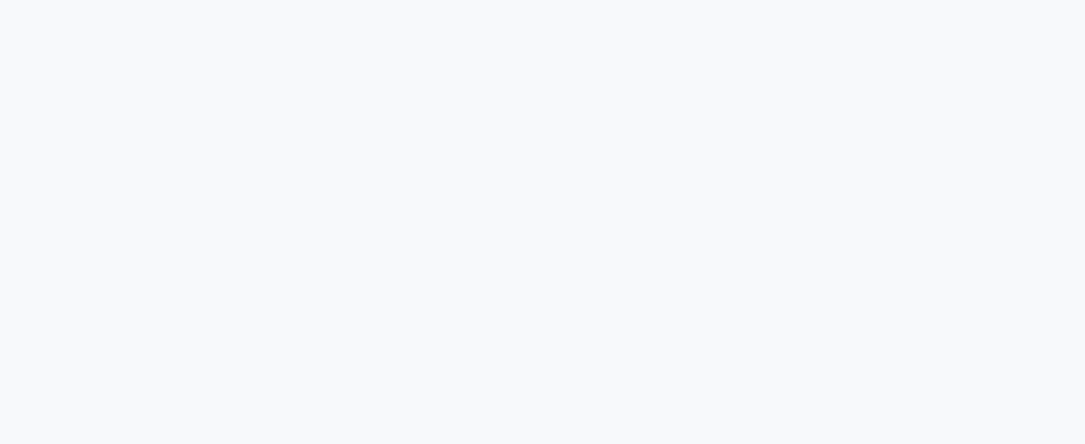
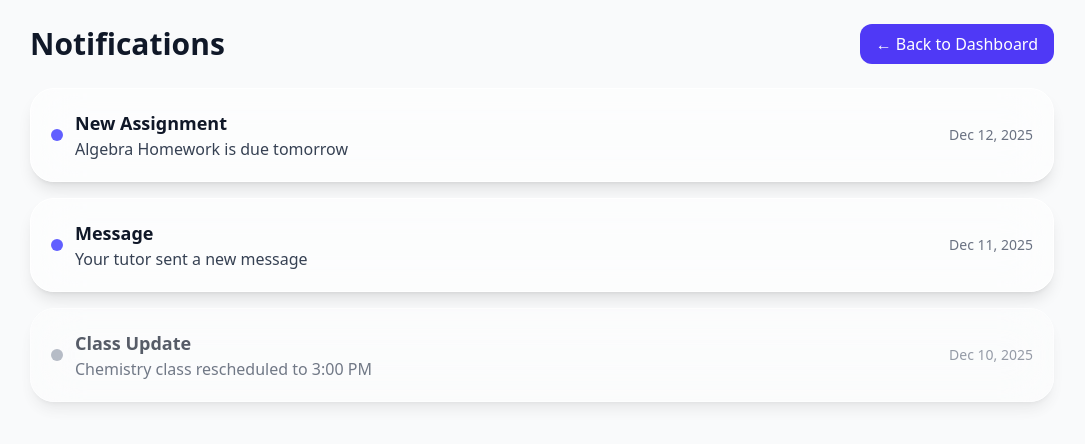
Before and after one commit to juliusmwas/StudyHub, a React (Vite) app: page /student/Notifications in a window 1280 px wide. Before the commit this address had no page. Shown: the top 444 px of the page, without its empty margins (98-1183 px from the left). Built offline with nearby package versions, Linux system fonts and the light colour scheme.

Commit message:
Updated the notification button to show notification pages with all notifications available for the user

```diff
--- a/src/App.jsx
+++ b/src/App.jsx
@@ -16,6 +16,10 @@ import StudentProgress from "./Pages/dashboard/student/Progress/StudentProgress"
 import AllClasses from "./Pages/dashboard/student/Classes/AllClasses";
 import ClassDetails from './Pages/dashboard/student/Classes/ClassDetails';
 import JoinLiveClass from './Pages/dashboard/student/Classes/JoinLiveClass';
+import Notes from './Pages/dashboard/student/Resources/Notes';
+import PDFs from './Pages/dashboard/student/Resources/PDFs';
+import Videos from './Pages/dashboard/student/Resources/Videos';
+import Notifications from './Pages/dashboard/student/Notifications/Notifications';
 
 
 function App() {
@@ -49,6 +53,11 @@ function App() {
         <Route path="/student/classes" element={<AllClasses />} />
         <Route path="/student/classes/:id" element={<ClassDetails />} />
         <Route path="/student/class/:id/live" element={<JoinLiveClass />} />
+        <Route path="/student/Resources/notes" element={<Notes />} />
+        <Route path="/student/Resources/pdfs" element={<PDFs />} />
+        <Route path="/student/Resources/videos" element={<Videos />} />
+        <Route path="/student/Notifications" element={<Notifications />} />
+
 
 
 
--- a/src/Components/StudentNavbar.jsx
+++ b/src/Components/StudentNavbar.jsx
@@ -1,4 +1,8 @@
 import React, { useState } from 'react';
+import { useNavigate } from "react-router-dom";
+
+
+
 
 /* -------------------------------------------------------------------------- */
 /*                               ICON COMPONENTS                               */
@@ -63,6 +67,8 @@ const NavLink = ({ icon: Icon, label, href, isActive }) => (
     </a>
 );
 
+
+
 /* ------------------------------ Profile Menu -------------------------------- */
 
 const ProfileDropdown = ({ onLogout }) => {
@@ -74,6 +80,8 @@ const ProfileDropdown = ({ onLogout }) => {
         { name: 'Support / Help', href: '#/support', icon: Support },
         { name: 'Logout', action: onLogout, icon: OutlineLogout, isDestructive: true },
     ];
+
+
 
     return (
         <div className="relative">
@@ -122,7 +130,7 @@ const ProfileDropdown = ({ onLogout }) => {
 
 export default function StudentNavbar({ activeTab = 'Dashboard' }) {
     const [mobileOpen, setMobileOpen] = useState(false);
-
+const navigate = useNavigate();
     const handleLogout = () => {
         console.log("Logging out...");
     };
@@ -141,9 +149,9 @@ export default function StudentNavbar({ activeTab = 'Dashboard' }) {
 
                     {/* Desktop Middle Nav */}
                     <div className="hidden md:flex gap-4">
-                        <NavLink icon={Home} label="Dashboard" href="#/dashboard" isActive={activeTab === 'Dashboard'} />
-                        <NavLink icon={BookOpen} label="Classes" href="#/courses" isActive={activeTab === 'Courses'} />
-                        <NavLink icon={ClipboardCheck} label="Assignments" href="#/assignments" isActive={activeTab === 'Assignments'} />
+                        <NavLink icon={Home} label="Dashboard" href="#dashboard" isActive={activeTab === 'Dashboard'} />
+                        <NavLink icon={BookOpen} label="Classes" href="#classes" isActive={activeTab === 'Classes'} />
+                        <NavLink icon={ClipboardCheck} label="Assignments" href="#assignments" isActive={activeTab === 'Assignments'} />
                     </div>
 
                     {/* Right actions */}
@@ -160,10 +168,15 @@ export default function StudentNavbar({ activeTab = 'Dashboard' }) {
                         </div>
 
                         {/* Notifications */}
-                        <button className="relative p-2 rounded-full hover:bg-gray-100 text-gray-600">
+                        <button
+                            className="relative p-2 rounded-full hover:bg-gray-100 text-gray-600"
+                            onClick={() => navigate("/student/Notifications")}
+                            >
                             <Bell className="w-6 h-6" />
-                            <span className="absolute top-0 right-0 bg-red-600 text-white text-xs rounded-full h-5 w-5 flex items-center justify-center">4</span>
-                        </button>
+                            <span className="absolute top-0 right-0 bg-red-600 text-white text-xs rounded-full h-5 w-5 flex items-center justify-center">
+                                4
+                            </span>
+                            </button>
 
                         {/* Messages */}
                         <button className="relative p-2 rounded-full hover:bg-gray-100 text-gray-600">
@@ -191,7 +204,7 @@ export default function StudentNavbar({ activeTab = 'Dashboard' }) {
                 <div className="md:hidden bg-white border-t border-gray-100 p-4 space-y-3 animate-fade-in-down">
 
                     <NavLink icon={Home} label="Dashboard" href="#/dashboard" isActive={activeTab === 'Dashboard'} />
-                    <NavLink icon={BookOpen} label="Classes" href="#/courses" isActive={activeTab === 'Courses'} />
+                    <NavLink icon={BookOpen} label="Classes" href="#/classes" isActive={activeTab === 'Classes'} />
                     <NavLink icon={ClipboardCheck} label="Assignments" href="#/assignments" isActive={activeTab === 'Assignments'} />
 
                     <div className="pt-3 border-t">
--- a/src/Pages/dashboard/student/Dashboard.jsx
+++ b/src/Pages/dashboard/student/Dashboard.jsx
@@ -60,7 +60,7 @@ export default function StudentDashboard() {
     </section>
 
           {/* Upcoming Classes (Glassy + Minimal + Clean) */}
-          <section className="mb-14">
+          <section id="classes" className="mb-14">
             <div className="flex justify-between items-center mb-4">
               <h2 className="text-2xl font-semibold text-gray-900">Upcoming Classes</h2>
 
--- /dev/null
+++ b/src/Pages/dashboard/student/Notifications/Notifications.jsx
@@ -0,0 +1,73 @@
+import { useNavigate } from "react-router-dom";
+
+export default function Notifications() {
+  const navigate = useNavigate();
+
+  // Mock notifications data
+  const notifications = [
+    {
+      id: 1,
+      type: "New Assignment",
+      message: "Algebra Homework is due tomorrow",
+      date: "Dec 12, 2025",
+      link: "/student/assignments/1",
+      isRead: false,
+    },
+    {
+      id: 2,
+      type: "Message",
+      message: "Your tutor sent a new message",
+      date: "Dec 11, 2025",
+      link: "/student/messages",
+      isRead: false,
+    },
+    {
+      id: 3,
+      type: "Class Update",
+      message: "Chemistry class rescheduled to 3:00 PM",
+      date: "Dec 10, 2025",
+      link: "/student/join-class/2",
+      isRead: true,
+    },
+  ];
+
+  return (
+    <div className="min-h-screen bg-gray-50 p-6">
+      {/* Header */}
+      <div className="max-w-5xl mx-auto mb-6 flex justify-between items-center">
+        <h1 className="text-3xl font-bold text-gray-900">Notifications</h1>
+        <button
+          onClick={() => navigate("/student/dashboard")}
+          className="px-4 py-2 bg-indigo-600 text-white rounded-xl hover:bg-indigo-700 transition font-medium"
+        >
+          ← Back to Dashboard
+        </button>
+      </div>
+
+      {/* Notifications List */}
+      <div className="max-w-5xl mx-auto grid gap-4">
+        {notifications.map((notif) => (
+          <div
+            key={notif.id}
+            onClick={() => navigate(notif.link)}
+            className={`bg-white/50 backdrop-blur-xl p-5 rounded-3xl border border-white shadow-lg hover:shadow-2xl transition cursor-pointer flex flex-col sm:flex-row justify-between items-start sm:items-center gap-2
+                        ${notif.isRead ? "opacity-70" : "opacity-100"}`}
+          >
+            <div className="flex flex-col sm:flex-row sm:items-center gap-3">
+              <div
+                className={`w-3 h-3 rounded-full ${
+                  notif.isRead ? "bg-gray-400" : "bg-indigo-500"
+                }`}
+              ></div>
+              <div>
+                <p className="text-gray-900 font-semibold text-lg">{notif.type}</p>
+                <p className="text-gray-700">{notif.message}</p>
+              </div>
+            </div>
+            <p className="text-gray-500 text-sm mt-2 sm:mt-0">{notif.date}</p>
+          </div>
+        ))}
+      </div>
+    </div>
+  );
+}
```
